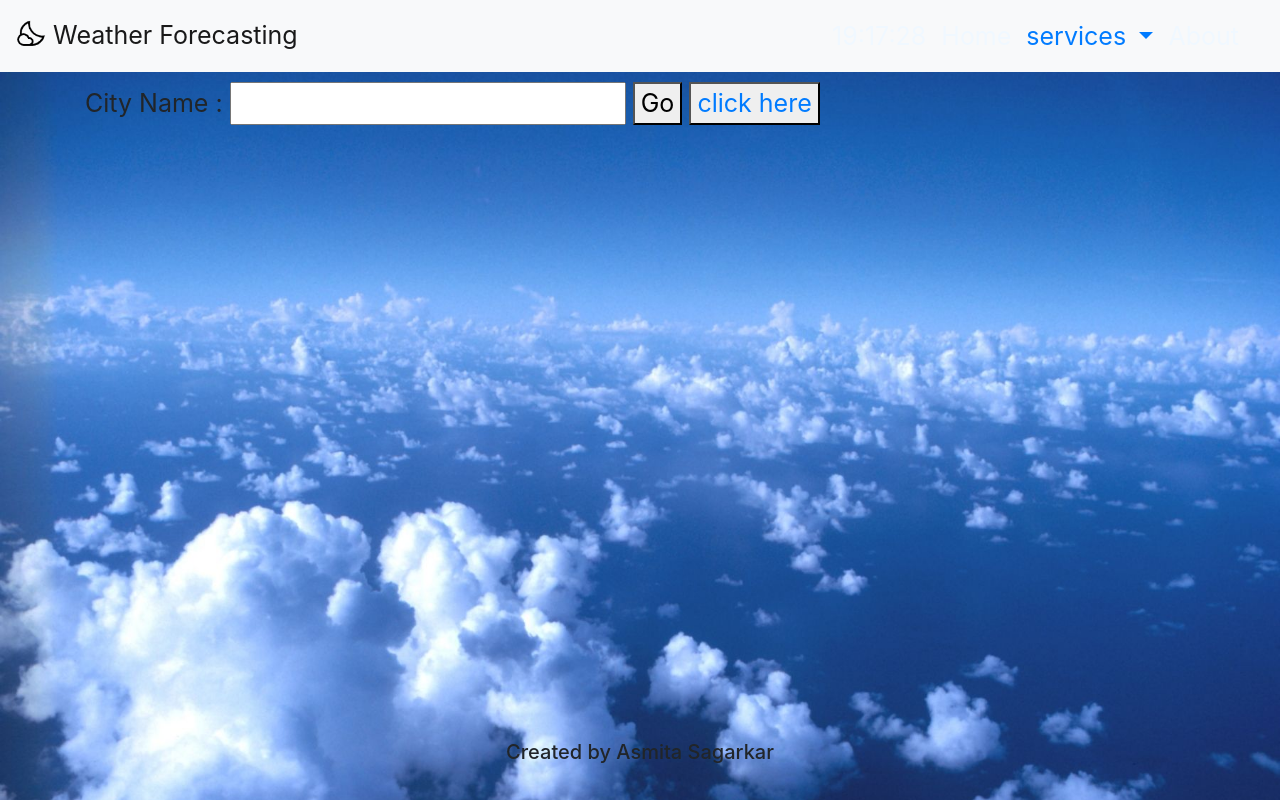
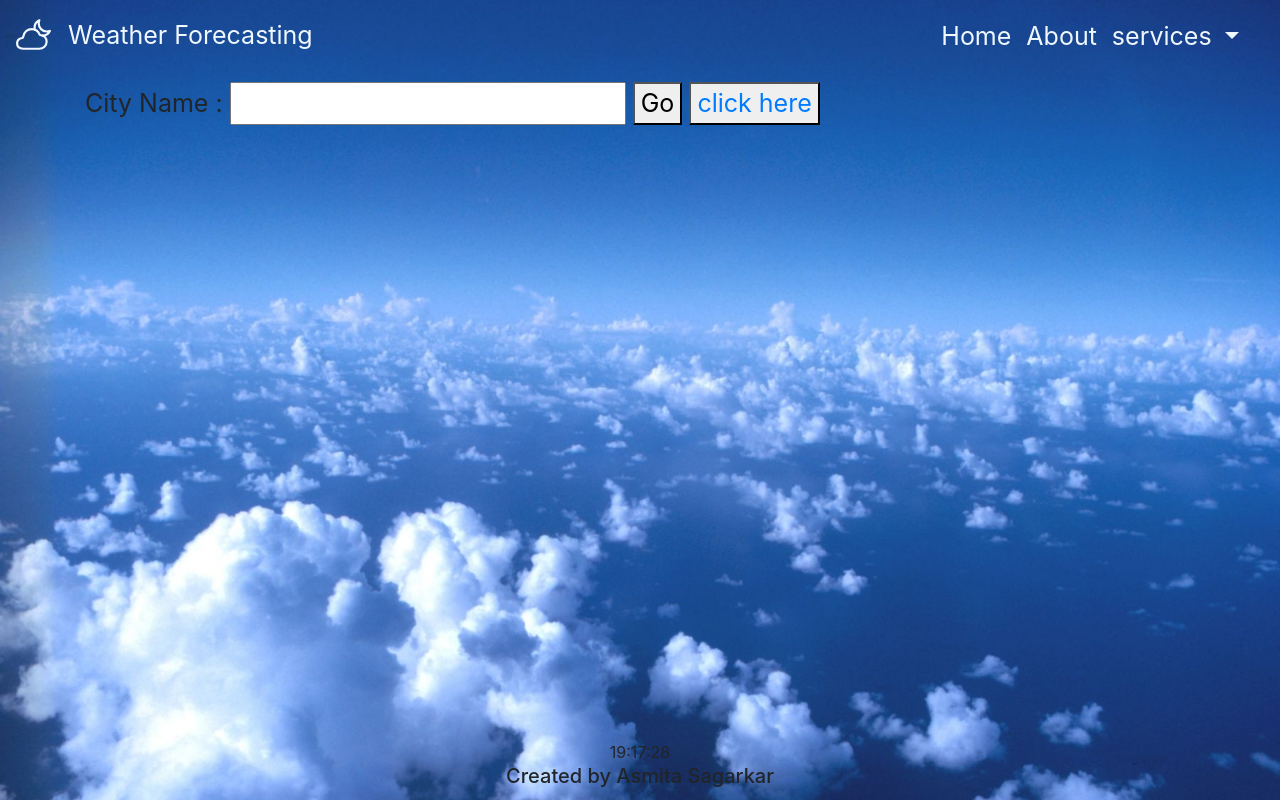
Before and after one commit to AsmitaSagarkar/Weather_Website, a Node server app: page / in a window 1280 px wide. Run offline with Node 20, Linux system fonts and the light colour scheme; some libraries are stand-ins or nearby versions.

Commit message:
Header section updated

```diff
--- a/views/partials/header.ejs
+++ b/views/partials/header.ejs
@@ -5,32 +5,37 @@
     <meta charset="UTF-8">
     <meta name="viewport" content="width=device-width, initial-scale=1.0">
     <title>Weather Forecasting</title>
+
+    <!-- bootstrap cdn css -->
+    <link rel="stylesheet" href="https://cdn.jsdelivr.net/npm/bootstrap@4.0.0/dist/css/bootstrap.min.css" integrity="sha384-Gn5384xqQ1aoWXA+058RXPxPg6fy4IWvTNh0E263XmFcJlSAwiGgFAW/dAiS6JXm" crossorigin="anonymous">
+    <!-- stylesheet -->
     <link rel="stylesheet" href="/styles/style.css" type="text/css">
-    <link rel="stylesheet" href="https://cdn.jsdelivr.net/npm/bootstrap@4.0.0/dist/css/bootstrap.min.css" integrity="sha384-Gn5384xqQ1aoWXA+058RXPxPg6fy4IWvTNh0E263XmFcJlSAwiGgFAW/dAiS6JXm" crossorigin="anonymous">
 </head>
 
 
 <body>
 
-    <nav class="navbar navbar-light bg-light">
-        <span class="navbar-brand">
-            <img src="/images/header_icon.png" width="30" height="30" class="d-inline-block align-top" alt="">
+    <nav class="navbar">
+        <span class="navbar-brand img">
+
+            <ion-icon class="d-inline-block align-top" name="cloudy-night-outline"></ion-icon>
             Weather Forecasting
         </span>
         <span class="main">
-        <span id="clock"></span>
-        <span>Home</span>
+        <!-- <span id="clock"></span> -->
+        <span><a class="text" href="/">Home</a></span>
+        <span><a class="text" href="/about">About</a></span>
         <span class="nav-item dropdown">
-            <a class="nav-link dropdown-toggle" href="#" id="navbarDropdown" role="button" data-toggle="dropdown" aria-haspopup="true" aria-expanded="false">
+            <a class="nav-link dropdown-toggle text" href="#" id="navbarDropdown" role="button" data-toggle="dropdown" aria-haspopup="true" aria-expanded="false">
               services
             </a>
             <div class="dropdown-menu" aria-labelledby="navbarDropdown">
               <a class="dropdown-item" href="/">Current Forecast</a>
-              <a class="dropdown-item" href="#">3 Hours Forecast For 5 Days</a>
+              <a class="dropdown-item" href="/5days">3 Hours Forecast For 5 Days</a>
 
             </div>
         </span>
-        <span>About</span>
+
     </span>
 
 </nav>
```
